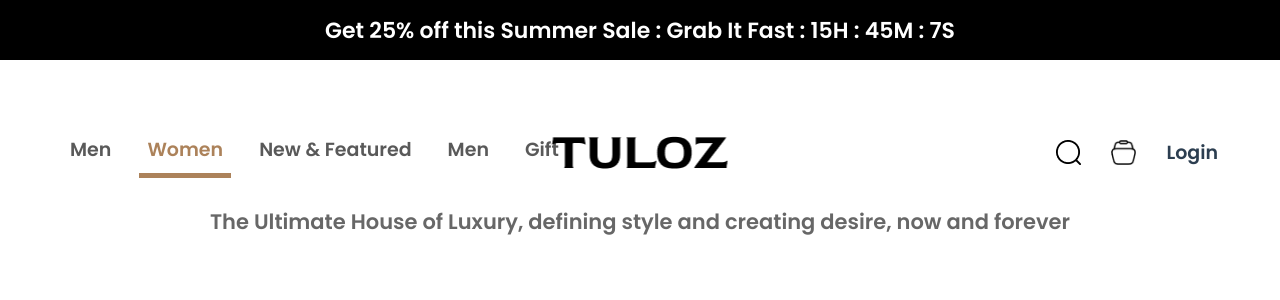
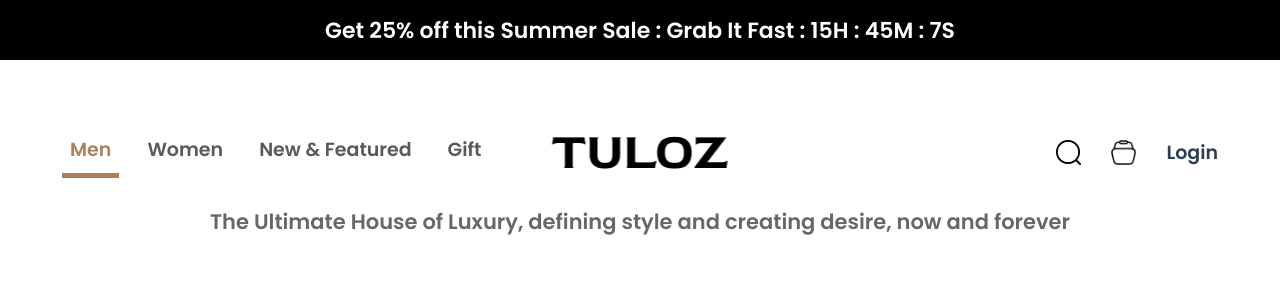
Before and after one commit to cjuxdev/product-listing-app, a Vue app: page /products/1 in a window 1280 px wide. Shown: the top 300 px of the page. Built offline with nearby package versions, Linux system fonts and the light colour scheme.

Commit message:
change component to dynamic data

```diff
--- a/src/components/NavBar.vue
+++ b/src/components/NavBar.vue
@@ -20,19 +20,41 @@
         <div class="collapse navbar-collapse" id="navbarNav">
           <ul class="navbar-nav">
             <li class="nav-item">
-              <a class="nav-link" aria-current="page" href="#">Men</a>
+              <a
+                class="nav-link"
+                aria-current="page"
+                :class="{ active: selectedType === 'men' }"
+                @click="selectCategory('men')"
+                href="#"
+                >Men</a
+              >
             </li>
             <li class="nav-item">
-              <a class="nav-link active" href="#">Women</a>
+              <a
+                class="nav-link"
+                :class="{ active: selectedType === 'women' }"
+                @click="selectCategory('women')"
+                href="#"
+                >Women</a
+              >
             </li>
             <li class="nav-item">
-              <a class="nav-link" href="#">New & Featured</a>
+              <a
+                class="nav-link"
+                :class="{ active: selectedType === 'new-featured' }"
+                @click="selectCategory('new-featured')"
+                href="#"
+                >New & Featured</a
+              >
             </li>
             <li class="nav-item">
-              <a class="nav-link" href="#">Men</a>
-            </li>
-            <li class="nav-item">
-              <a class="nav-link" href="#">Gift</a>
+              <a
+                class="nav-link"
+                :class="{ active: selectedType === 'gift' }"
+                @click="selectCategory('gift')"
+                href="#"
+                >Gift</a
+              >
             </li>
           </ul>
         </div>
@@ -70,8 +92,15 @@
 export default {
   data() {
     return {
-      logoSrc: require("@/assets/img/TULOZ.png"), // Using `require()` to reference the image
+      logoSrc: require("@/assets/img/TULOZ.png"),
+      selectedType: "men",
     };
+  },
+  methods: {
+    selectCategory(type) {
+      this.selectedType = type;
+      this.$emit("category-selected", type); // Emit the selected category to parent
+    },
   },
 };
 </script>
--- /dev/null
+++ b/src/styles/common.scss
@@ -0,0 +1,4 @@
+.product-list{
+    display: flex;
+    gap:20px;
+}
--- a/src/styles/components/categoryBar.scss
+++ b/src/styles/components/categoryBar.scss
@@ -4,6 +4,7 @@
         list-style-type: none;
         gap:10px;
         li{
+            cursor: pointer;
             padding: 8px 40px;
             border-radius: 50px;
             font-family: 'Poppins', sans-serif;
@@ -14,6 +15,10 @@
                 background-color: $active-category-color;
                 color:#fff;
             }
+
+            &:not(.active):hover {
+                background-color: #f0f0f0;
+            }
         }
     }
 }
--- a/src/styles/components/productCard.scss
+++ b/src/styles/components/productCard.scss
@@ -21,6 +21,10 @@
         .product-title{
             font-weight: 500;
             font-size: 22px;
+            max-height: 30px;
+            text-overflow: ellipsis;
+            overflow: hidden;
+            white-space: nowrap;
         }
         .product-category{
             font-weight: 400;
```
Also changed, not shown: src/components/CategoryBar.vue (+25 -5 lines), src/components/ProductCard.vue (+15 -4 lines).
